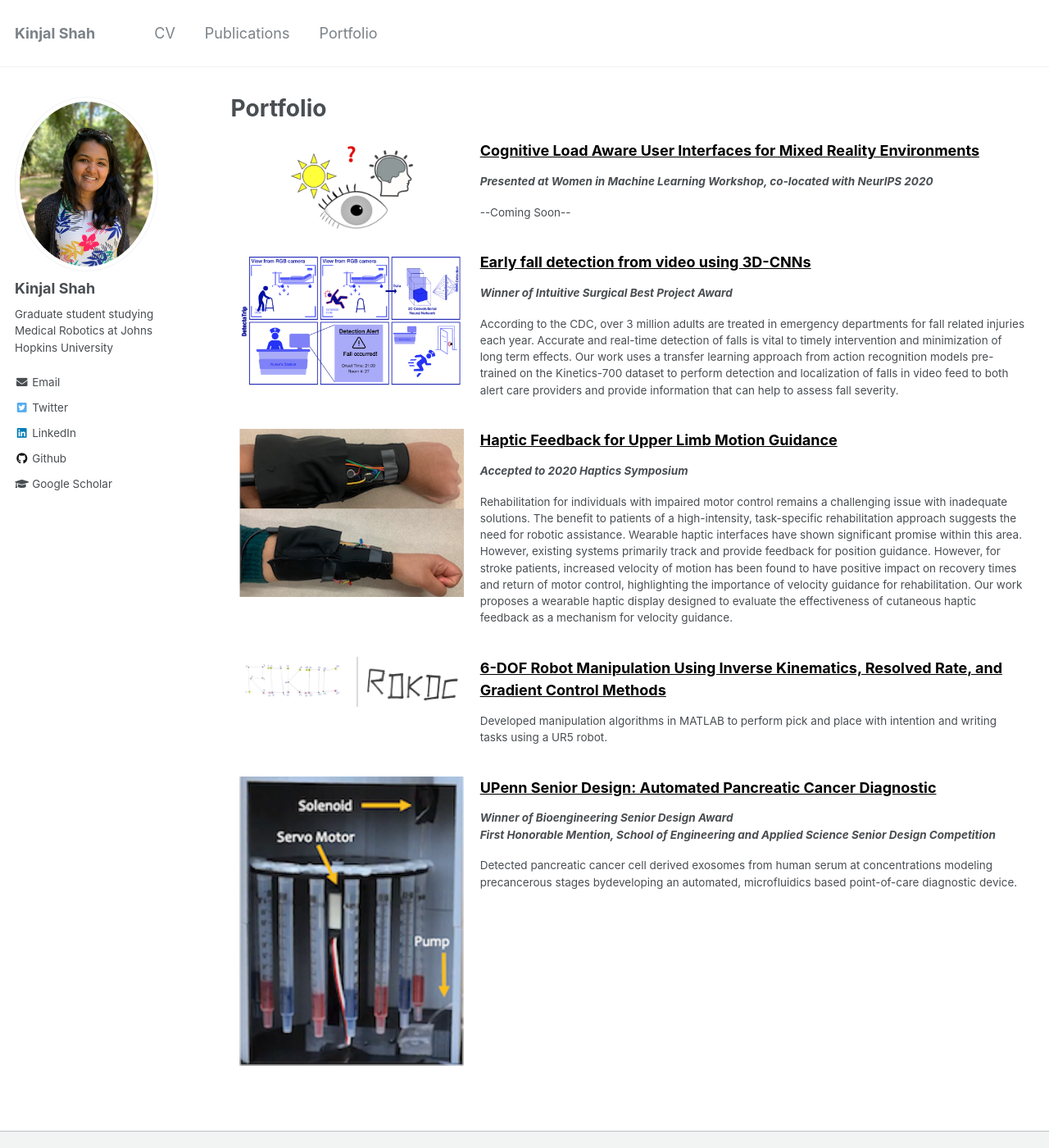
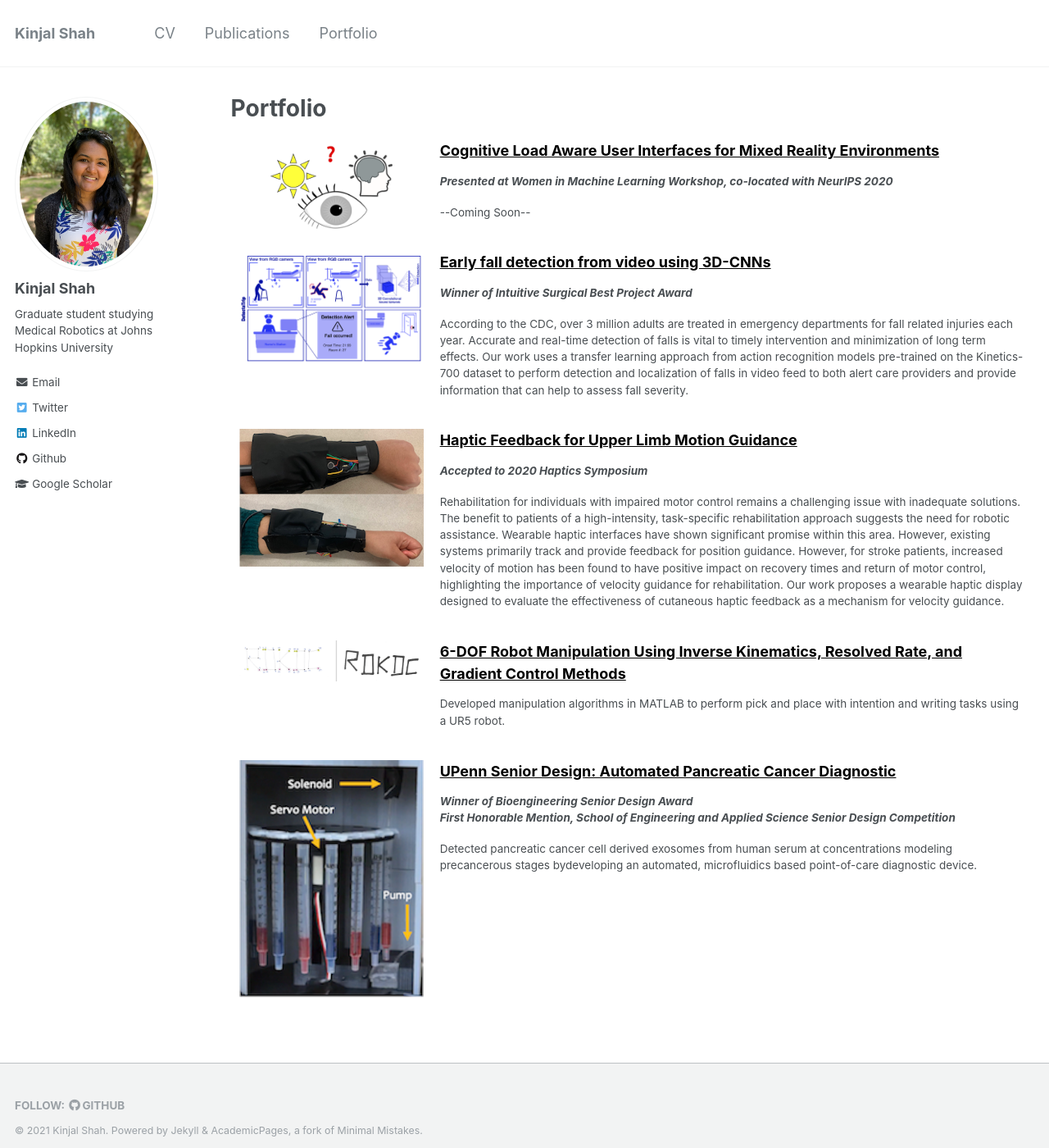
Before and after one commit to kinjmshah/kinjmshah.github.io, a Jekyll site: the page built from _pages/portDRAFT.html, in a window 1280 px wide and 1400 px high. Shown: the whole window at 82% size. Built offline with Jekyll 4.4.1, drawn with Linux system fonts in a browser that asks for light colours.

Commit message:
Update portDRAFT.html

```diff
--- a/_pages/portDRAFT.html
+++ b/_pages/portDRAFT.html
@@ -23,8 +23,8 @@ author_profile: true
       /* CREATE RESPONSIVE COLUMNS */
 
       .column {float: left;padding: 10px;}
-      .left{width: 30%;}
-      .right{width: 70%;}
+      .left{width: 25%;}
+      .right{width: 75%;}
 /*         .column:hover{background-color:rgba(255, 255, 0,0.2} */
 /*       .left:hover{background-color:rgba(255, 255, 0,0.2);}
       .right:hover{background-color:rgba(255, 255, 0,0.2);} */
```
